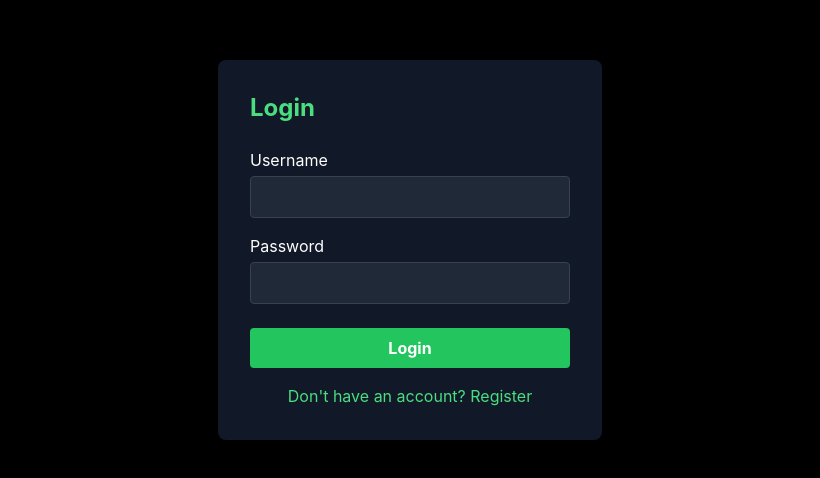
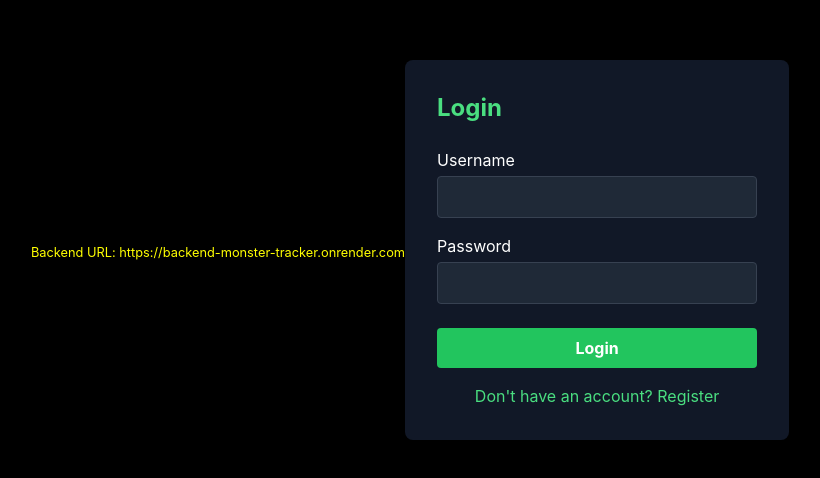
Before and after one commit to TBody8/Deploy-Monster, a React (Create React App) app: page / in a window 1280 px wide. Shown: the part 150-628 px from the top of the page, without its empty margins (230-1050 px from the left). Built offline with nearby package versions, Linux system fonts and the light colour scheme.

Commit message:
Update Login.jsx

```diff
--- a/src/components/Login.jsx
+++ b/src/components/Login.jsx
@@ -32,6 +32,9 @@ function Login({ onLogin, onSwitchToRegister }) {
 
   return (
     <div className='min-h-screen flex items-center justify-center bg-black text-white'>
+      <p style={{ color: 'yellow', fontSize: '0.8em', marginTop: '5px' }}>
+  Backend URL: {process.env.REACT_APP_BACKEND_URL}
+</p>
       <form
         onSubmit={handleSubmit}
         className='bg-gray-900 p-8 rounded-lg shadow-lg w-full max-w-sm'
```
